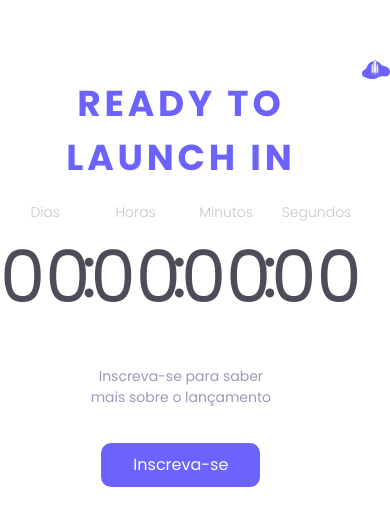
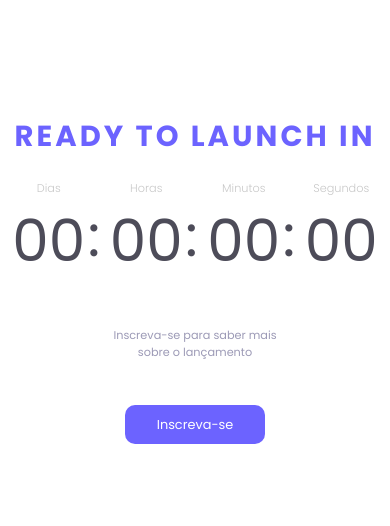
Before and after one commit to PabloKauanS/CountDowm, a plain HTML site: page index.html in a window 390 px wide. Shown: the part 118-644 px from the top of the page. Drawn offline with Linux system fonts and the light colour scheme.

Commit message:
responsivo-e-ajustes

```diff
--- a/estilos/resete.css
+++ b/estilos/resete.css
@@ -11,3 +11,6 @@ img{
 .detalhe-1,.detalhe-2{
   width: 100%
 }
+body{
+  overflow: hidden;
+}
--- /dev/null
+++ b/estilos/responsivo.css
@@ -0,0 +1,26 @@
+@media (max-width: 1000px) {
+  html {
+    font-size: 14px;
+  }
+}
+@media (max-width: 750px) {
+  html {
+    font-size: 12.9px;
+  }
+}
+@media (max-width: 600px) {
+  .foguete {
+    display: none;
+  }
+  .principal-box {
+    grid-column: 1/-1;
+  }
+}
+@media(max-width: 300px){
+  .contador{
+    font-size: 3rem;
+  }
+  .principal-botao{
+    font-size: 0.85rem;
+  }
+}
--- a/import.css
+++ b/import.css
@@ -1,2 +1,3 @@
 @import "estilos/resete.css";
 @import "estilos/main.css";
+@import "estilos/responsivo.css";
```
